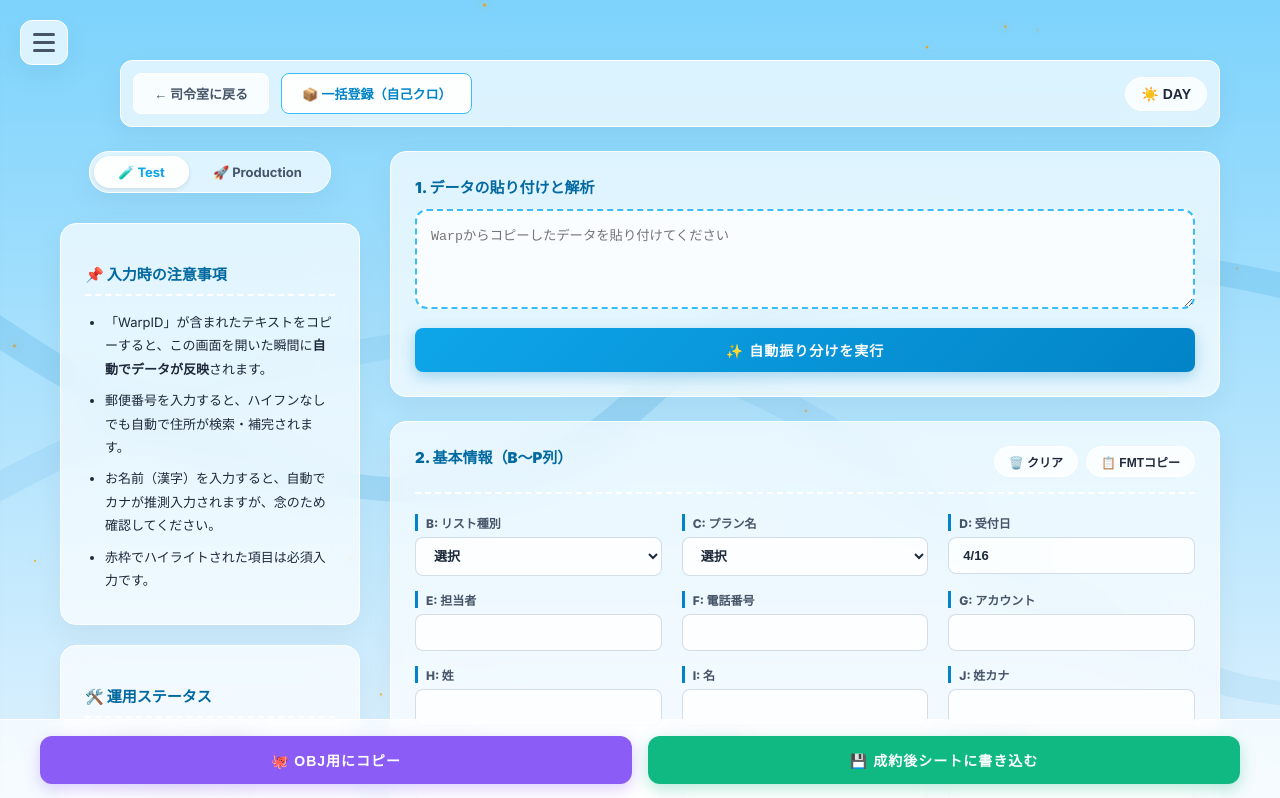
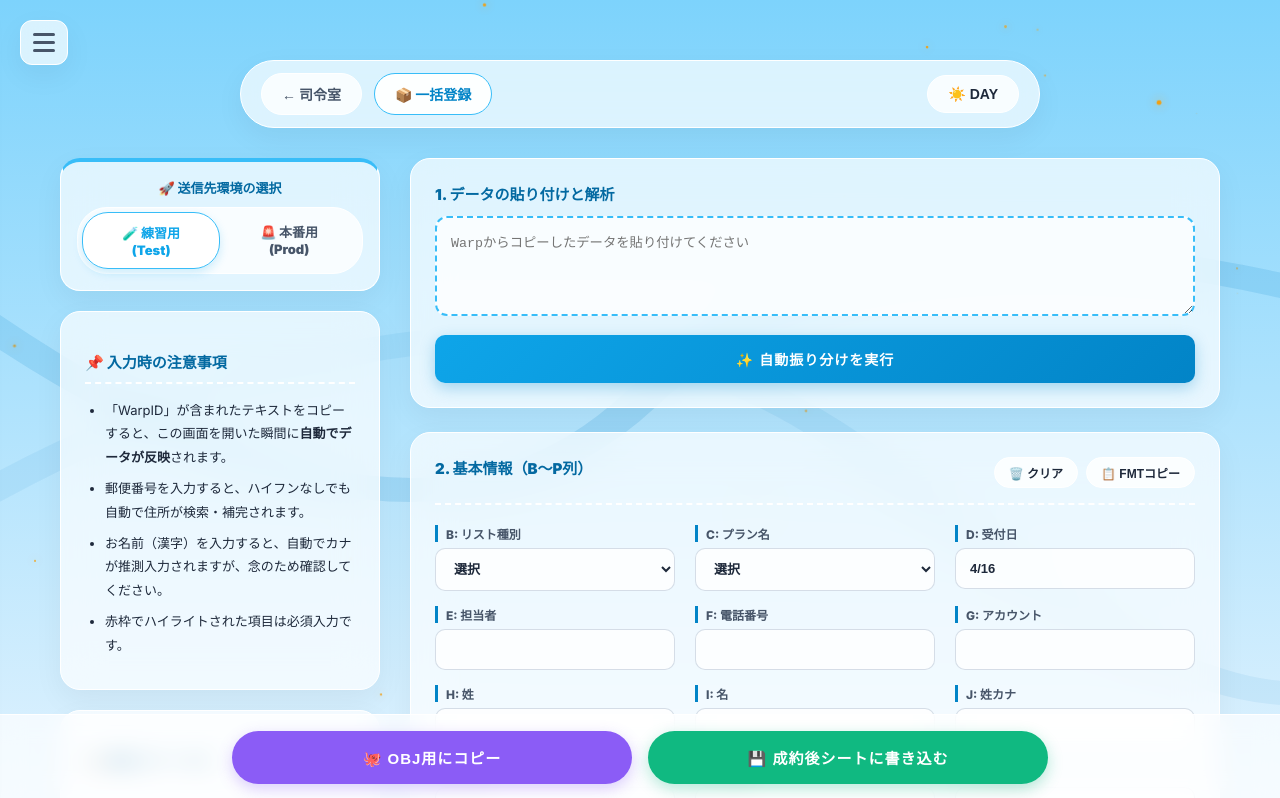
Before and after one commit to toranosukehigashi/team-portal, a Next.js app: page /bulk-register in a window 1280 px wide. Shown: the top 798 px of the page. Built offline with nearby package versions, Linux system fonts and the light colour scheme.

Commit message:
“データ一括登録システム一新”

```diff
--- a/app/bulk-register/page.tsx
+++ b/app/bulk-register/page.tsx
@@ -68,7 +68,6 @@ export default function BulkRegister() {
     showToast(!isDarkMode ? "🌙 ダークモードに切り替えました" : "☀️ ライトモードに切り替えました", true);
   };
 
-  // ✅ 修正ポイント：入力時のバグを解消
   const handleChange = (e: React.ChangeEvent<HTMLInputElement | HTMLSelectElement | HTMLTextAreaElement>) => {
     const target = e.target as HTMLInputElement;
     const { id, value, type, name, checked } = target;
@@ -265,6 +264,7 @@ export default function BulkRegister() {
         <style dangerouslySetInnerHTML={{ __html: `
           .app-wrapper * { box-sizing: border-box; }
 
+          /* 🎨 HOME画面と完全一致するテーマ変数 */
           .theme-light {
             --bg-gradient: linear-gradient(180deg, #7dd3fc 0%, #e0f2fe 100%);
             --text-main: #1e293b;
@@ -318,7 +318,7 @@ export default function BulkRegister() {
           .star { position: absolute; border-radius: 50%; background: var(--star-color); box-shadow: 0 0 10px var(--star-color); animation: twinkle 4s infinite ease-in-out; transition: background 0.5s, box-shadow 0.5s; }
           @keyframes twinkle { 0% { opacity: 0.1; transform: scale(0.5) translateY(0); } 50% { opacity: 1; transform: scale(1.2) translateY(-20px); } 100% { opacity: 0.1; transform: scale(0.5) translateY(0); } }
 
-          /* SVGアニメーション背景 */
+          /* 🌟 SVGアニメーション背景 */
           .magic-svg-bg { position: fixed; top: 0; left: 0; width: 100vw; height: 100vh; z-index: -1; pointer-events: none; opacity: 0.7; }
           .magic-path { fill: none; stroke: var(--svg-color); stroke-width: 3; stroke-dasharray: 3000; stroke-dashoffset: 3000; animation: drawMagic 10s ease-in-out infinite alternate; transition: stroke 0.5s; }
           @keyframes drawMagic { 0% { stroke-dashoffset: 3000; } 100% { stroke-dashoffset: 0; } }
@@ -344,27 +344,33 @@ export default function BulkRegister() {
           .side-link:hover { border-color: var(--card-hover-border); transform: translateX(8px); }
           .side-link.current-page { background: linear-gradient(135deg, #0284c7, #38bdf8); color: #fff; border: none; box-shadow: 0 6px 15px rgba(2, 132, 199, 0.3); pointer-events: none; }
 
-          /* トップナビゲーション */
-          .glass-nav { position: relative; z-index: 10; display: flex; align-items: center; justify-content: space-between; padding: 12px; margin-bottom: 24px; margin-left: 60px; background: var(--card-bg); backdrop-filter: blur(16px); border: 1px solid var(--card-border); border-radius: 12px; box-shadow: var(--card-shadow); max-width: 1200px; margin-right: auto; }
-          .nav-left { display: flex; gap: 12px; }
-          .glass-nav-link { text-decoration: none; padding: 10px 20px; border-radius: 8px; font-weight: 700; background: var(--input-bg); color: var(--text-sub); border: 1px solid var(--card-border); transition: 0.2s; }
+          /* 🎈 トップナビゲーション（中央配置に修正） */
+          .glass-nav-wrapper { display: flex; justify-content: center; margin-bottom: 30px; }
+          .glass-nav { display: flex; align-items: center; justify-content: space-between; padding: 12px 20px; background: var(--card-bg); backdrop-filter: blur(16px); border: 1px solid var(--card-border); border-radius: 50px; box-shadow: var(--card-shadow); max-width: 800px; width: 100%; }
+
+          .nav-left { display: flex; gap: 12px; align-items: center; }
+          .glass-nav-link { text-decoration: none; padding: 10px 20px; border-radius: 30px; font-weight: 800; background: var(--input-bg); color: var(--text-sub); border: 1px solid var(--card-border); transition: 0.2s; font-size: 14px; }
           .glass-nav-link:hover { color: var(--accent-color); border-color: var(--card-hover-border); }
-          .glass-nav-active { padding: 10px 20px; border-radius: 8px; font-weight: 700; background: var(--card-hover-bg); color: var(--accent-color); border: 1px solid var(--card-hover-border); }
+          .glass-nav-active { padding: 10px 20px; border-radius: 30px; font-weight: 900; background: var(--card-hover-bg); color: var(--accent-color); border: 1px solid var(--card-hover-border); font-size: 14px; }
 
-          /* 環境トグル */
-          .env-toggle-container { display: inline-flex; background: var(--card-bg); border: 1px solid var(--card-border); border-radius: 20px; padding: 4px; box-shadow: var(--card-shadow); }
-          .env-label { padding: 8px 24px; font-size: 13px; font-weight: 700; border-radius: 16px; cursor: pointer; color: var(--text-sub); transition: 0.3s; }
-          input[name="environment"]:checked + .test-label { background: var(--card-hover-bg); color: #0ea5e9; box-shadow: 0 2px 5px rgba(0,0,0,0.1); }
-          input[name="environment"]:checked + .prod-label { background: var(--card-hover-bg); color: #e11d48; box-shadow: 0 2px 5px rgba(0,0,0,0.1); }
+          /* 🔧 環境トグル (Test / Prod) - 超・明確化 */
+          .env-toggle-container { display: flex; border-radius: 30px; padding: 4px; background: var(--input-bg); border: 1px solid var(--card-border); }
+          .env-label { padding: 10px 20px; font-size: 13px; font-weight: 900; border-radius: 26px; cursor: pointer; color: var(--text-sub); transition: 0.3s; text-align: center; }
+
+          /* Test 選択時 */
+          input[name="environment"]:checked + .test-label { background: var(--card-hover-bg); color: #0ea5e9; border: 1px solid #38bdf8; box-shadow: 0 4px 10px rgba(14, 165, 233, 0.2); }
+
+          /* Prod 選択時 (警告の赤) */
+          input[name="environment"]:checked + .prod-label { background: #fee2e2; color: #e11d48; border: 1px solid #f43f5e; box-shadow: 0 4px 10px rgba(225, 29, 72, 0.3); }
 
           /* テーマ切り替えボタン */
-          .theme-toggle-btn { background: var(--input-bg); border: 1px solid var(--card-border); padding: 8px 15px; border-radius: 20px; cursor: pointer; transition: 0.3s; font-size: 14px; color: var(--text-main); font-weight: 800; }
+          .theme-toggle-btn { background: var(--input-bg); border: 1px solid var(--card-border); padding: 10px 20px; border-radius: 30px; cursor: pointer; transition: 0.3s; font-size: 14px; color: var(--text-main); font-weight: 800; }
           .theme-toggle-btn:hover { border-color: var(--card-hover-border); transform: scale(1.05); }
 
           /* 🌟 レイアウト：左の注意事項 ＋ 右の入力フォーム */
           .main-layout {
             display: grid;
-            grid-template-columns: 300px 1fr;
+            grid-template-columns: 320px 1fr;
             gap: 30px;
             max-width: 1200px;
             margin: 0 auto 50px auto;
@@ -372,14 +378,10 @@ export default function BulkRegister() {
           @media (max-width: 950px) { .main-layout { grid-template-columns: 1fr; } }
 
           /* ℹ️ 左側：注意事項パネル */
-          .info-sidebar {
-            display: flex;
-            flex-direction: column;
-            gap: 20px;
-          }
+          .info-sidebar { display: flex; flex-direction: column; gap: 20px; }
           .info-panel {
             background: var(--card-bg); backdrop-filter: blur(20px); border: 1px solid var(--card-border);
-            border-radius: 16px; padding: 24px; box-shadow: var(--card-shadow);
+            border-radius: 20px; padding: 24px; box-shadow: var(--card-shadow);
           }
           .info-title { font-size: 15px; font-weight: 900; color: var(--title-color); margin-bottom: 15px; display: flex; align-items: center; gap: 8px; border-bottom: 2px dashed var(--card-border); padding-bottom: 10px; }
           .info-list { padding-left: 20px; margin: 0; color: var(--text-main); font-size: 13px; line-height: 1.8; }
@@ -391,7 +393,7 @@ export default function BulkRegister() {
           /* パネルとBento UI（傾き廃止） */
           .glass-panel {
             background: var(--card-bg); backdrop-filter: blur(20px); border: 1px solid var(--card-border);
-            border-radius: 16px; padding: 24px; box-shadow: var(--card-shadow);
+            border-radius: 20px; padding: 24px; box-shadow: var(--card-shadow);
             transition: transform 0.2s ease-out, box-shadow 0.2s ease-out, border-color 0.2s;
           }
           .glass-panel:hover { border-color: var(--card-hover-border); transform: translateY(-2px); box-shadow: 0 15px 35px rgba(0,0,0,0.1); }
@@ -403,7 +405,7 @@ export default function BulkRegister() {
           .input-group { display: flex; flex-direction: column; }
           .input-group label { font-size: 12px; font-weight: 800; color: var(--text-sub); margin-bottom: 6px; border-left: 3px solid var(--accent-color); padding-left: 8px; }
 
-          .input-control { width: 100%; padding: 10px 14px; border: 1px solid var(--input-border); border-radius: 8px; font-size: 13px; background: var(--input-bg); color: var(--text-main); transition: 0.3s; font-weight: 700; outline: none; }
+          .input-control { width: 100%; padding: 12px 14px; border: 1px solid var(--input-border); border-radius: 10px; font-size: 13px; background: var(--input-bg); color: var(--text-main); transition: 0.3s; font-weight: 700; outline: none; }
           .input-control:focus { border-color: var(--card-hover-border); box-shadow: 0 0 0 3px rgba(56, 189, 248, 0.2); background: var(--card-hover-bg); }
           .input-control option { background: #0f172a; color: #fff; }
           .theme-light .input-control option { background: #fff; color: #1e293b; }
@@ -411,11 +413,11 @@ export default function BulkRegister() {
           .paste-area { width: 100%; height: 100px; padding: 14px; border: 2px dashed var(--card-hover-border); border-radius: 12px; background: var(--input-bg); color: var(--text-main); margin-bottom: 16px; outline: none; transition: 0.3s; font-family: monospace; resize: vertical; }
           .paste-area:focus { background: var(--card-hover-bg); box-shadow: 0 0 15px rgba(56, 189, 248, 0.2); }
 
-          .btn-primary { width: 100%; padding: 12px; background: linear-gradient(135deg, #0ea5e9, #0284c7); color: #fff; border: none; border-radius: 8px; font-weight: 900; cursor: pointer; transition: 0.3s; font-size: 14px; letter-spacing: 1px; box-shadow: 0 5px 15px rgba(2, 132, 199, 0.3); }
+          .btn-primary { width: 100%; padding: 14px; background: linear-gradient(135deg, #0ea5e9, #0284c7); color: #fff; border: none; border-radius: 10px; font-weight: 900; cursor: pointer; transition: 0.3s; font-size: 14px; letter-spacing: 1px; box-shadow: 0 5px 15px rgba(2, 132, 199, 0.3); }
           .btn-primary:hover { transform: translateY(-2px); box-shadow: 0 8px 20px rgba(2, 132, 199, 0.5); }
 
-          .save-footer { display: flex; gap: 16px; position: fixed; bottom: 0; left: 0; width: 100%; padding: 16px 40px; background: var(--card-bg); backdrop-filter: blur(12px); border-top: 1px solid var(--card-border); z-index: 50; }
-          .btn-footer { flex: 1; padding: 14px; border-radius: 12px; font-weight: 800; border: none; color: #fff; cursor: pointer; transition: 0.3s; font-size: 14px; letter-spacing: 1px; }
+          .save-footer { display: flex; gap: 16px; position: fixed; bottom: 0; left: 0; width: 100%; padding: 16px 40px; background: var(--card-bg); backdrop-filter: blur(12px); border-top: 1px solid var(--card-border); z-index: 50; justify-content: center; }
+          .btn-footer { max-width: 400px; width: 100%; padding: 16px; border-radius: 30px; font-weight: 900; border: none; color: #fff; cursor: pointer; transition: 0.3s; font-size: 15px; letter-spacing: 1px; }
           .btn-footer-oct { background: #8b5cf6; box-shadow: 0 5px 15px rgba(139, 92, 246, 0.3); }
           .btn-footer-oct:hover { transform: translateY(-2px); box-shadow: 0 8px 20px rgba(139, 92, 246, 0.5); }
           .btn-footer-save { background: #10b981; box-shadow: 0 5px 15px rgba(16, 185, 129, 0.3); }
@@ -435,7 +437,7 @@ export default function BulkRegister() {
           .fade-up-element.visible { opacity: 1; transform: translateY(0); }
         `}} />
 
-        {/* 🌟 SVG魔法の軌跡（色はテーマ変数で自動変更） */}
+        {/* 🌟 SVG魔法の軌跡 */}
         <svg className="magic-svg-bg" viewBox="0 0 100 100" preserveAspectRatio="none">
           <path className="magic-path" d="M -10,30 Q 30,80 50,50 T 110,40" />
           <path className="magic-path" d="M -10,70 Q 40,20 70,60 T 110,80" style={{animationDelay: "4s", opacity: 0.5}} />
@@ -464,15 +466,19 @@ export default function BulkRegister() {
           </div>
         </div>
 
-        {/* 🎈 ナビゲーション & テーマ切り替え */}
+        {/* 🎈 ナビゲーション & テーマ切り替え（中央配置） */}
+        <div className="glass-nav-wrapper fade-up-element" style={{ "--delay": "0s" } as any}>
           <div className="glass-nav">
             <div className="nav-left">
-            <a href="/" className="glass-nav-link">← 司令室に戻る</a>
-            <div className="glass-nav-active">📦 一括登録（自己クロ）</div>
+              <a href="/" className="glass-nav-link">← 司令室</a>
+              <div className="glass-nav-active">📦 一括登録</div>
             </div>
+
+            {/* ☀️/🌙 テーマ切り替えボタン */}
             <button className="theme-toggle-btn" onClick={toggleTheme}>
               {isDarkMode ? "🎇 NIGHT" : "☀️ DAY"}
             </button>
+          </div>
         </div>
 
         {/* 🌟 メインレイアウト（左：注意事項 / 右：入力フォーム） */}
@@ -480,12 +486,22 @@ export default function BulkRegister() {
 
           {/* ℹ️ 左カラム：注意事項・備考パネル */}
           <aside className="info-sidebar">
-            {/* テスト環境/本番環境のトグルを左上に移動してスッキリと */}
-            <div className="env-toggle-container" style={{ margin: "0 auto 10px auto" }}>
+
+            {/* 🔧 環境トグル (Test / Prod) - 目立つように改善 */}
+            <div className="info-panel fade-up-element" style={{ padding: "16px", textAlign: "center", borderTop: env === "prod" ? "4px solid #e11d48" : "4px solid #38bdf8" }}>
+              <div style={{ fontSize: "13px", fontWeight: 900, marginBottom: "10px", color: "var(--title-color)" }}>🚀 送信先環境の選択</div>
+              <div className="env-toggle-container">
                 <input type="radio" id="envTest" name="environment" value="test" checked={env === "test"} onChange={(e) => setEnv(e.target.value)} hidden />
-              <label htmlFor="envTest" className="env-label test-label">🧪 Test</label>
+                <label htmlFor="envTest" className="env-label test-label">🧪 練習用 (Test)</label>
+
                 <input type="radio" id="envProd" name="environment" value="prod" checked={env === "prod"} onChange={(e) => setEnv(e.target.value)} hidden />
-              <label htmlFor="envProd" className="env-label prod-label">🚀 Production</label>
+                <label htmlFor="envProd" className="env-label prod-label">🚨 本番用 (Prod)</label>
+              </div>
+              {env === "prod" && (
+                <div style={{ marginTop: "10px", fontSize: "12px", color: "#e11d48", fontWeight: 800 }}>
+                  ※本番シートへ直接書き込まれます。ご注意ください。
+                </div>
+              )}
             </div>
 
             <div className="info-panel fade-up-element">
@@ -497,7 +513,8 @@ export default function BulkRegister() {
                 <li>赤枠でハイライトされた項目は必須入力です。</li>
               </ul>
             </div>
-            <div className="info-panel fade-up-element" style={{ transitionDelay: "0.1s" }}>
+
+            <div className="info-panel fade-up-element">
               <h3 className="info-title">🛠️ 運用ステータス</h3>
               <ul className="info-list">
                 <li>GAS連携：正常（稼働中）</li>
@@ -516,7 +533,7 @@ export default function BulkRegister() {
               <button className="btn-primary" onClick={() => doParse(rawText)}>✨ 自動振り分けを実行</button>
             </section>
 
-            <section className="glass-panel fade-up-element" style={{ transitionDelay: "0.1s" }}>
+            <section className="glass-panel fade-up-element">
               <div style={{ display: "flex", justifyContent: "space-between", marginBottom: "20px", borderBottom: "2px dashed var(--card-border)", paddingBottom: "15px" }}>
                 <div style={{ fontWeight: 900, fontSize: "15px", color: "var(--title-color)" }}>2. 基本情報（B〜P列）</div>
                 <div style={{ display: "flex", gap: "8px" }}>
@@ -550,7 +567,7 @@ export default function BulkRegister() {
               </div>
             </section>
 
-            <details className="fade-up-element" style={{ transitionDelay: "0.2s" }}>
+            <details className="fade-up-element">
               <summary>➕ 追加情報・オプションを展開</summary>
               <section className="glass-panel" style={{ marginTop: "15px" }}>
                 <div className="form-grid-3">
```
Lines whose indentation alone changed are shown as unchanged.
